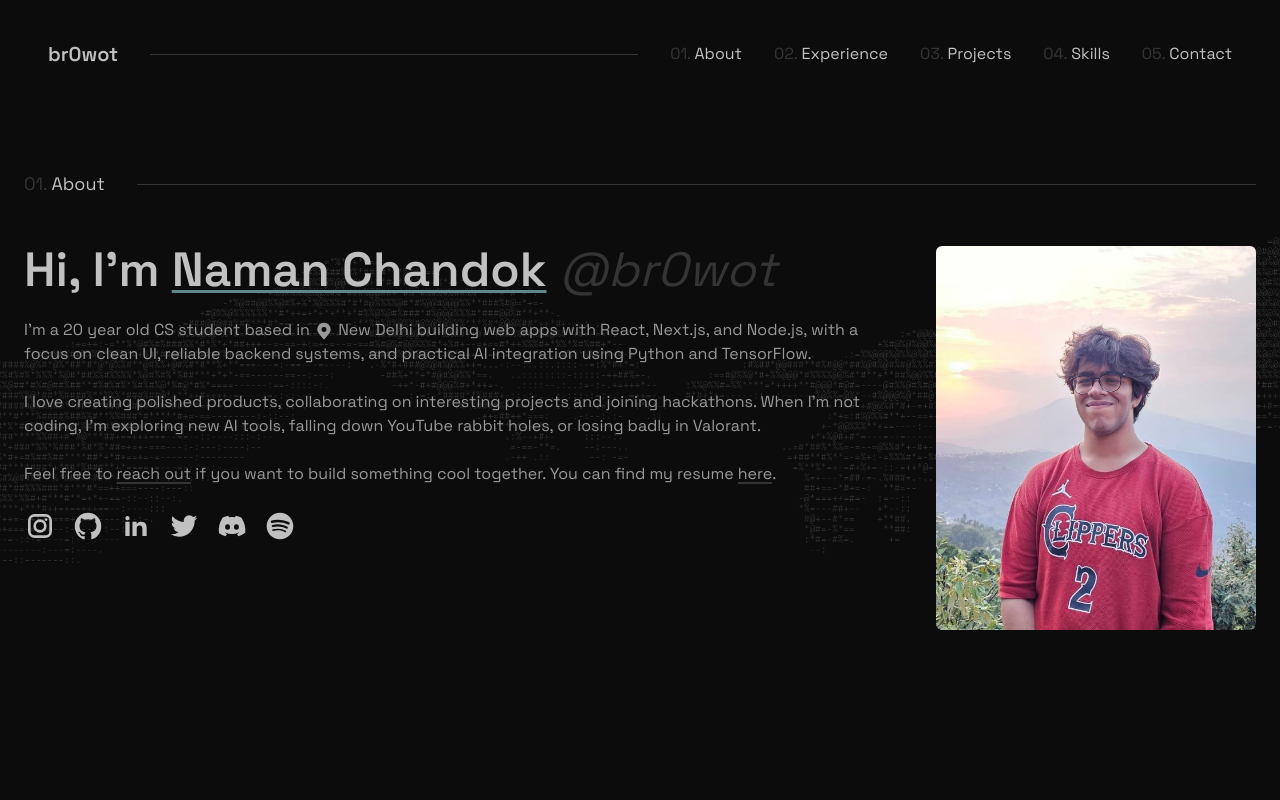
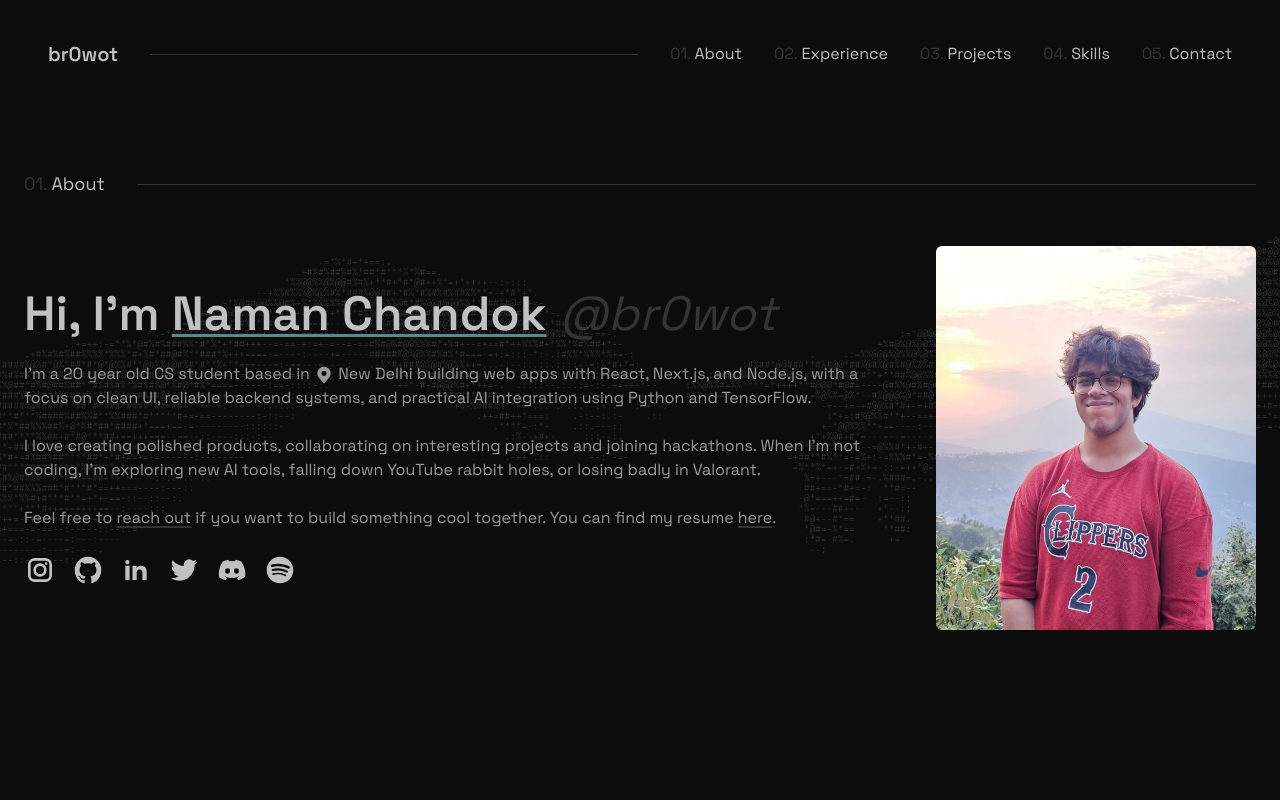
Before and after one commit to NamanChandok/namanchandok.github.io, a Next.js app: page / in a window 1280 px wide. Shown: the top 800 px of the page. Built offline with nearby package versions, Linux system fonts and the light colour scheme.

Commit message:
Center hero image

```diff
--- a/components/Hero.tsx
+++ b/components/Hero.tsx
@@ -28,9 +28,9 @@ export default function Hero() {
           </p>
           <hr className="w-full border-muted" />
         </div>
-        <div className="flex flex-col md:flex-row-reverse gap-12">
+        <div className="flex flex-col md:flex-row-reverse items-center gap-12">
           <Image
-            className="w-56 self-center h-56 md:w-80 md:h-96 rounded-full md:rounded-md shrink-0 object-cover"
+            className="w-56 h-56 md:w-80 md:h-96 rounded-full md:rounded-md shrink-0 object-cover"
             src="/photo.jpeg"
             width={500}
             height={500}
```
